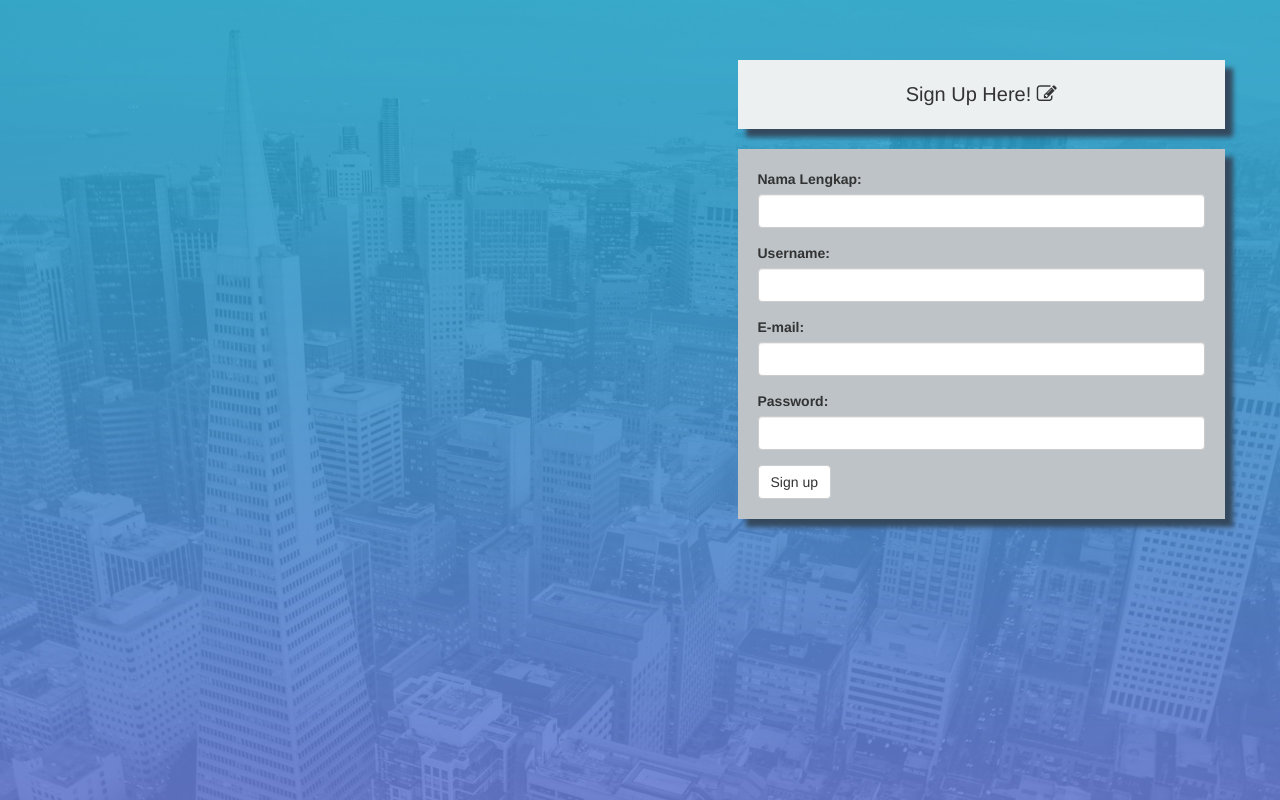
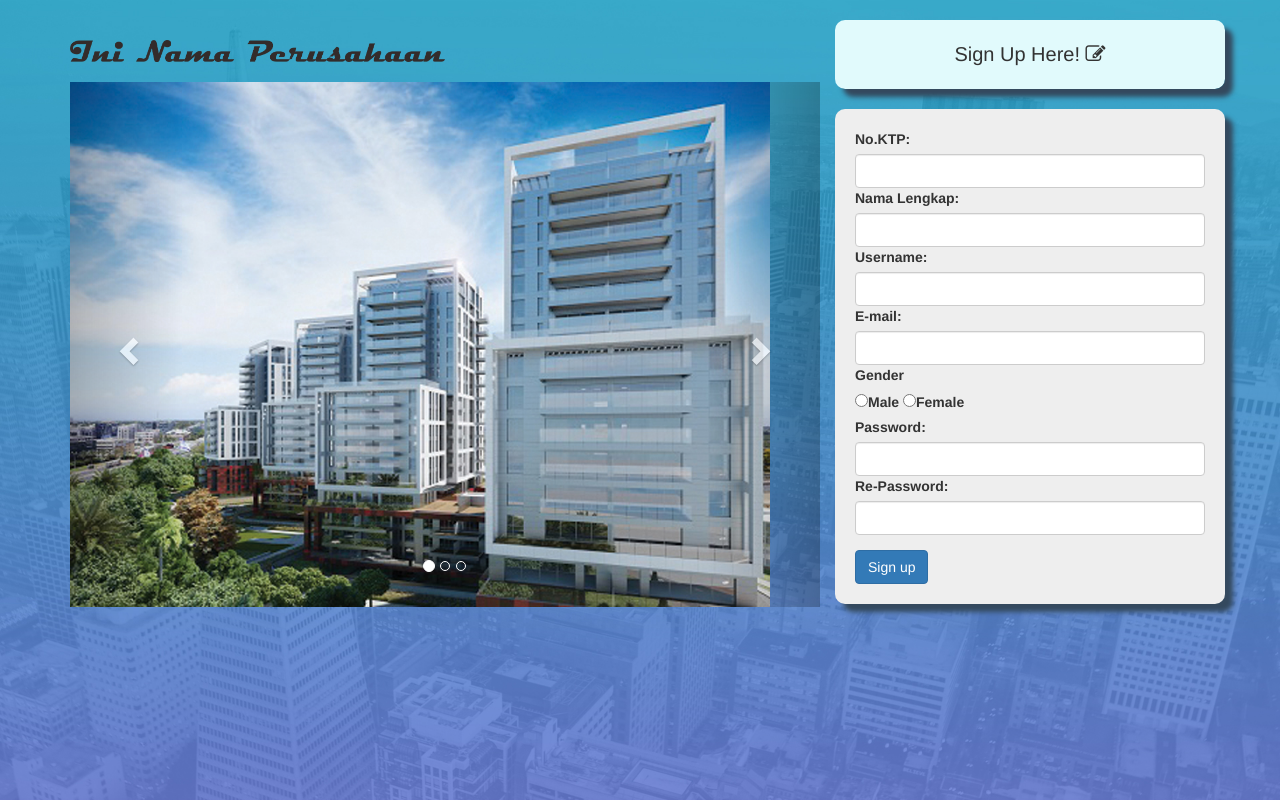
Before and after one commit to eiqhtball/OnlineHRD, a PHP site: page / in a window 1280 px wide. Run offline with PHP 8.4, Linux system fonts and the light colour scheme.

Commit message:
Add files via upload

```diff
--- a/Assets/css/style.css
+++ b/Assets/css/style.css
@@ -7,6 +7,11 @@ body
 	background-image: url('../img/regis.jpg');
 	background-size:cover;
 	overflow-x:hidden;
+}
+.gambarslide
+{
+	width: 700px;
+	height: 200px;
 }
 .navbar
 {
@@ -27,6 +32,7 @@ body
 .banner
 {
 	background-color: #ecf0f1;
+	border-radius: 100px;
 }
 .formregis
 {
--- a/index.php
+++ b/index.php
@@ -7,13 +7,16 @@ if (isset($_POST['submit'])) {
 	// exit;
 
 	$fullname = $_POST['fullname'];
+	$noktp = $_POST['ktp'];
 	$username = $_POST['username'];
 	$email = $_POST['email'];
+	$gender = $_POST['gender'];
 	$password = password_hash($_POST['password'], PASSWORD_BCRYPT);
 
 
+	$result = $conn->query("INSERT INTO t_user (userID, noktp,fullname, username, email, gender, password)
+		VALUES (null, '$noktp','$fullname','$username','$email','$gender','$password')");
 
-	$result = $conn->query("INSERT INTO t_user (userID,fullname, username, email, password) VALUES (null,'$fullname','$username','$email','$password')");
 
 	if ($result) {
 		echo '<script>alert("pendaftaran sukses!")</script>';
@@ -51,37 +54,83 @@ CloseCon($conn);
 				</div>
 			</div> -->
 
-			<div class="container" style="margin-top: 60px;">
+			<div class="container" style="margin-top: 20px;">
 				<div class="row">
-				  	<div class="col-md-7">
+				  	<div class="col-md-8" style="margin-top: 20px;">
+				  		<img src="Assets/img/brand.png" style="width: 50%; height: 50%;"><br><br>
+				  		<div id="myCarousel" class="carousel slide" data-ride="carousel">
+						  <!-- Indicators -->
+						  <ol class="carousel-indicators">
+						    <li data-target="#myCarousel" data-slide-to="0" class="active"></li>
+						    <li data-target="#myCarousel" data-slide-to="1"></li>
+						    <li data-target="#myCarousel" data-slide-to="2"></li>
+						  </ol>
 
+						  <!-- Wrapper for slides -->
+						  <div class="carousel-inner">
+						    <div class="item active">
+						      <img class="gambarslide" src="Assets/img/1.jpg" alt="Los Angeles">
+						    </div>
+
+						    <div class="item">
+						      <img class="gambarslide" src="Assets/img/2.jpg" alt="Chicago">
+						    </div>
+
+						    <div class="item">
+						      <img class="gambarslide" src="Assets/img/2.jpg" alt="New York">
+						    </div>
+						  </div>
+
+						  <!-- Left and right controls -->
+						  <a class="left carousel-control" href="#myCarousel" data-slide="prev">
+						    <span class="glyphicon glyphicon-chevron-left"></span>
+						    <span class="sr-only">Previous</span>
+						  </a>
+						  <a class="right carousel-control" href="#myCarousel" data-slide="next">
+						    <span class="glyphicon glyphicon-chevron-right"></span>
+						    <span class="sr-only">Next</span>
+						  </a>
+						</div>
 				  	</div>
 
-					<div class="col-md-5" style="padding: 0px;">
-						<div class="banner">
-							<p class="bannerregis" >
+					<div class="col-md-4" style="padding: 0px;">
+						<div class="banner" style="border-radius: 10px; background-color: #E1FAFC; ">
+							<p class="bannerregis" style="border-radius: 10px;" >
 							Sign Up Here! <i class="fa fa-pencil-square-o" aria-hidden="true"></i>
 							</p>
 						</div>
 
-						<form class="formregis" style="background-color: #bdc3c7;" method="post">
-							<div class="form-group">
-								<label for="name">Nama Lengkap:</label>
+						<form class="formregis" style="background-color: #EEEEEE; border-radius: 10px;" method="post">
+							<div class="form-group" style="margin-bottom: 0px;">
+								<label>No.KTP:</label>
+								<input type="text" class="form-control" id="noktp" name="ktp">
+							</div>
+							<div class="form-group" style="margin-bottom: 0px;">
+								<label>Nama Lengkap:</label>
 								<input type="name" class="form-control" id="name" name="fullname">
 							</div>
-							<div class="form-group">
-								<label for="username">Username:</label>
+							<div class="form-group" style="margin-bottom: 0px;">
+								<label>Username:</label>
 								<input type="username" class="form-control" id="username" name="username">
 							</div>
-							<div class="form-group">
-								<label for="email">E-mail:</label>
+							<div class="form-group" style="margin-bottom: 0px;">
+								<label>E-mail:</label>
 								<input type="email" class="form-control" id="email" name="email">
 							</div>
-							<div class="form-group">
-								<label for="pwd">Password:</label>
+							<div class="form-group" name="gender" style="margin-bottom: 0px;" >
+								<label>Gender</label><br>
+							  	<input type="radio" name="gender" value="Male"><label>Male</label></input>
+							  	<input type="radio" name="gender" value="Female"><label>Female</label><br></input>
+							</div>
+							<div class="form-group" style="margin-bottom: 0px;" >
+								<label>Password:</label>
 								<input type="password" class="form-control" id="pwd" name="password">
 							</div>
-							<button type="submit" class="btn btn-default" name="submit">Sign up</button>
+							<div class="form-group">
+								<label>Re-Password:</label>
+								<input type="password" class="form-control" id="re-pwd" name="re-password">
+							</div>
+							<button type="submit" class="btn btn-primary" name="submit">Sign up</button>
 						</form>
 
 						</div>
```
Also changed, not shown: t_user.sql (+23 -7 lines), Assets/img/1.jpg (added), Assets/img/2.jpg (added), Assets/img/3.jpg (added), Assets/img/anu.jpg (added), Assets/img/brand.png (added).
